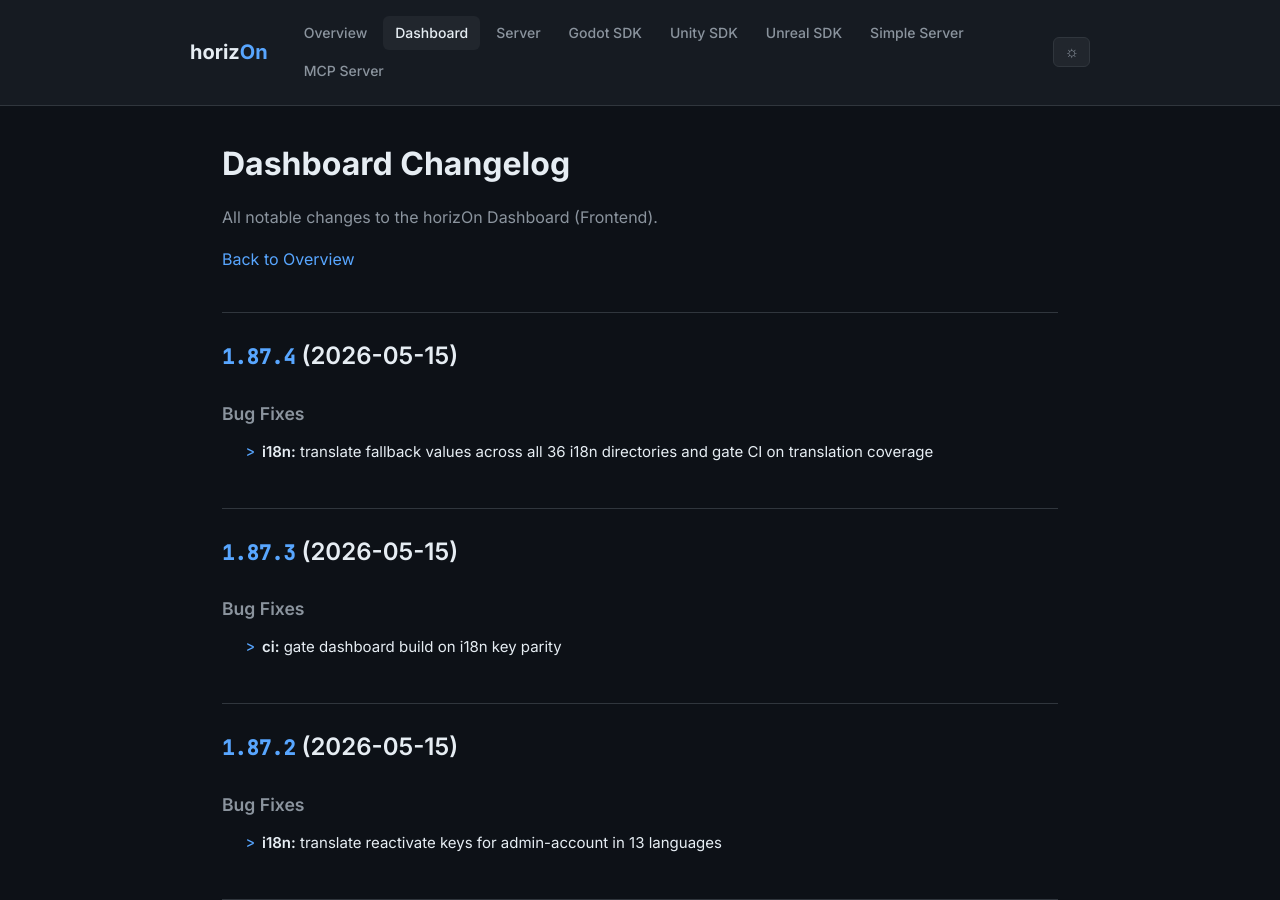
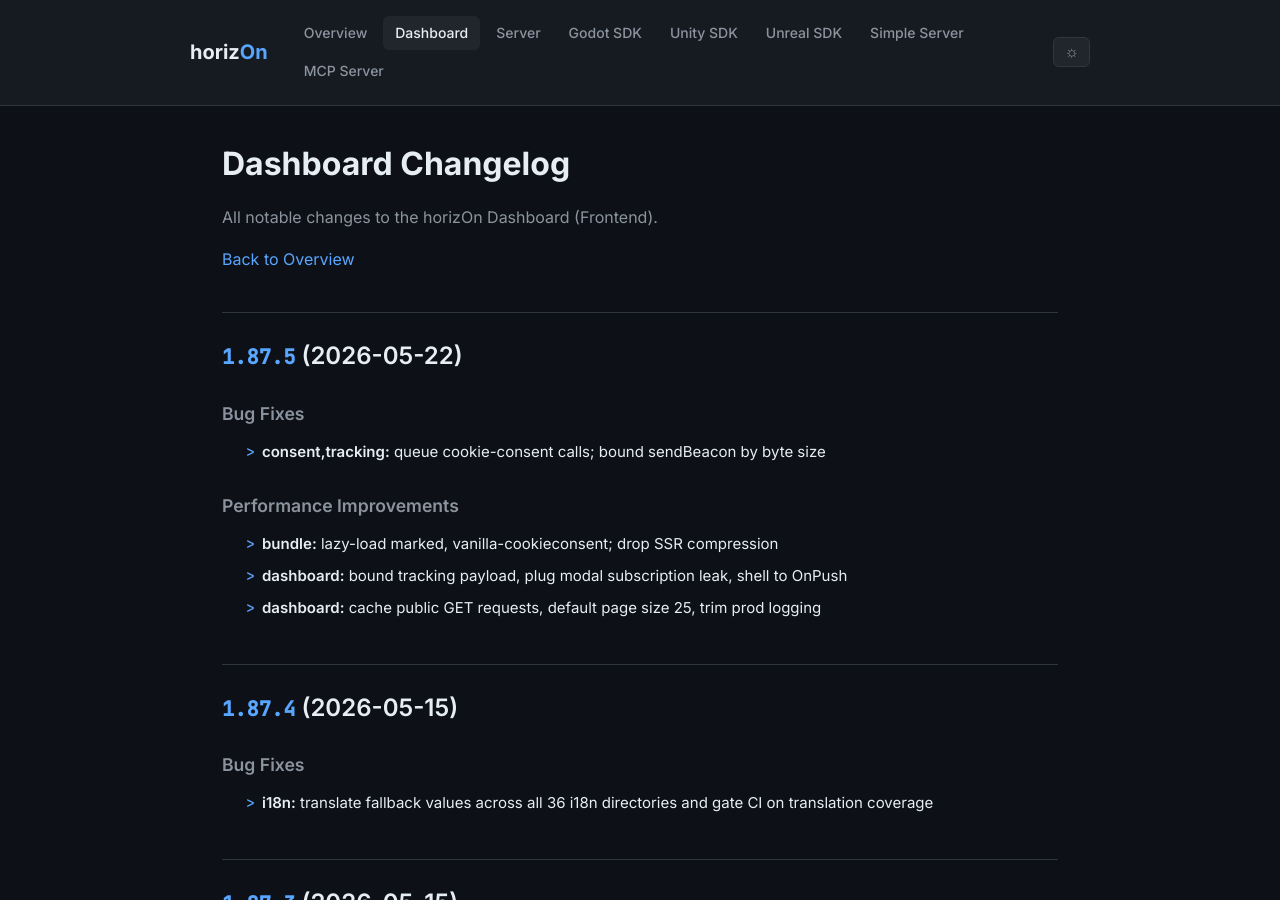
Before and after one commit to ProjectMakersDE/horizOn-Changelog, a Jekyll site: the page built from dashboard-changelog.md, in a window 1280 px wide and 900 px high. Built offline with Jekyll 4.4.1, drawn with Linux system fonts in a browser that asks for light colours.

Commit message:
chore: sync changelogs [skip ci]

```diff
--- a/dashboard-changelog.md
+++ b/dashboard-changelog.md
@@ -8,6 +8,20 @@ title: Dashboard Changelog
 All notable changes to the horizOn Dashboard (Frontend).
 
 [Back to Overview](.)
+
+## [1.87.5](https://github.com/ProjectMakersDE/horizOn-Dashboard/compare/v1.87.4...v1.87.5) (2026-05-22)
+
+
+### Bug Fixes
+
+* **consent,tracking:** queue cookie-consent calls; bound sendBeacon by byte size ([d481443](https://github.com/ProjectMakersDE/horizOn-Dashboard/commit/d4814433360adaed12b9bfce876417dc5628fd64))
+
+
+### Performance Improvements
+
+* **bundle:** lazy-load marked, vanilla-cookieconsent; drop SSR compression ([9a13579](https://github.com/ProjectMakersDE/horizOn-Dashboard/commit/9a13579fea8dae21302d2140584db81b8d46add9))
+* **dashboard:** bound tracking payload, plug modal subscription leak, shell to OnPush ([ea0bead](https://github.com/ProjectMakersDE/horizOn-Dashboard/commit/ea0bead01be4b6c7eb2bad431d2eedbf255da496))
+* **dashboard:** cache public GET requests, default page size 25, trim prod logging ([c171099](https://github.com/ProjectMakersDE/horizOn-Dashboard/commit/c1710994d04f4f95d6563590f47d412f54facc72))
 
 ## [1.87.4](https://github.com/ProjectMakersDE/horizOn-Dashboard/compare/v1.87.3...v1.87.4) (2026-05-15)
 
```
Also changed, not shown: index.md (+1 -1 lines).
